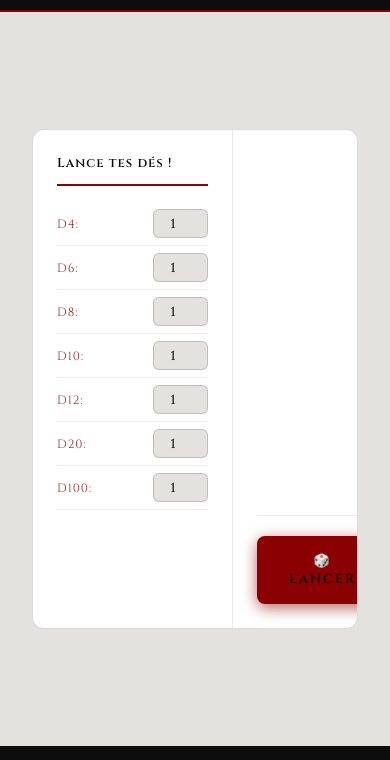
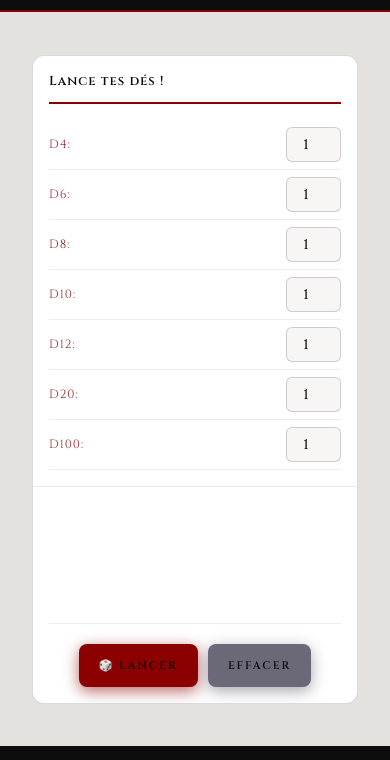
Before and after one commit to tifainehiaume-glitch/MJ-Facility, a plain HTML site: page index.html in a window 390 px wide. Shown: the part 44-804 px from the top of the page. Drawn offline with Linux system fonts and the light colour scheme.

Commit message:
added des.css query

```diff
--- a/css/des.css
+++ b/css/des.css
@@ -207,3 +207,34 @@ main {
     transform: scale(0.97);
     box-shadow: none;
 }
+
+/* media query */
+
+@media (max-width: 768px) {
+    #container {
+        flex-direction: column;
+        min-height: unset;
+    }
+
+    .page-gauche {
+        width: 100%;
+        border-right: none;
+        border-bottom: 1px solid rgba(107, 104, 120, 0.15);
+        padding: 1rem;
+    }
+
+    .dice-input input {
+        font-size: 16px;
+        padding: 6px 8px;
+        background: #f7f6f4;
+    }
+
+    .milieu-page { padding: 1rem; }
+
+    .buttons { gap: 10px; }
+
+    .btn-roll, .btn-reset {
+        padding: 14px 20px;
+        font-size: 11px;
+    }
+}
```
